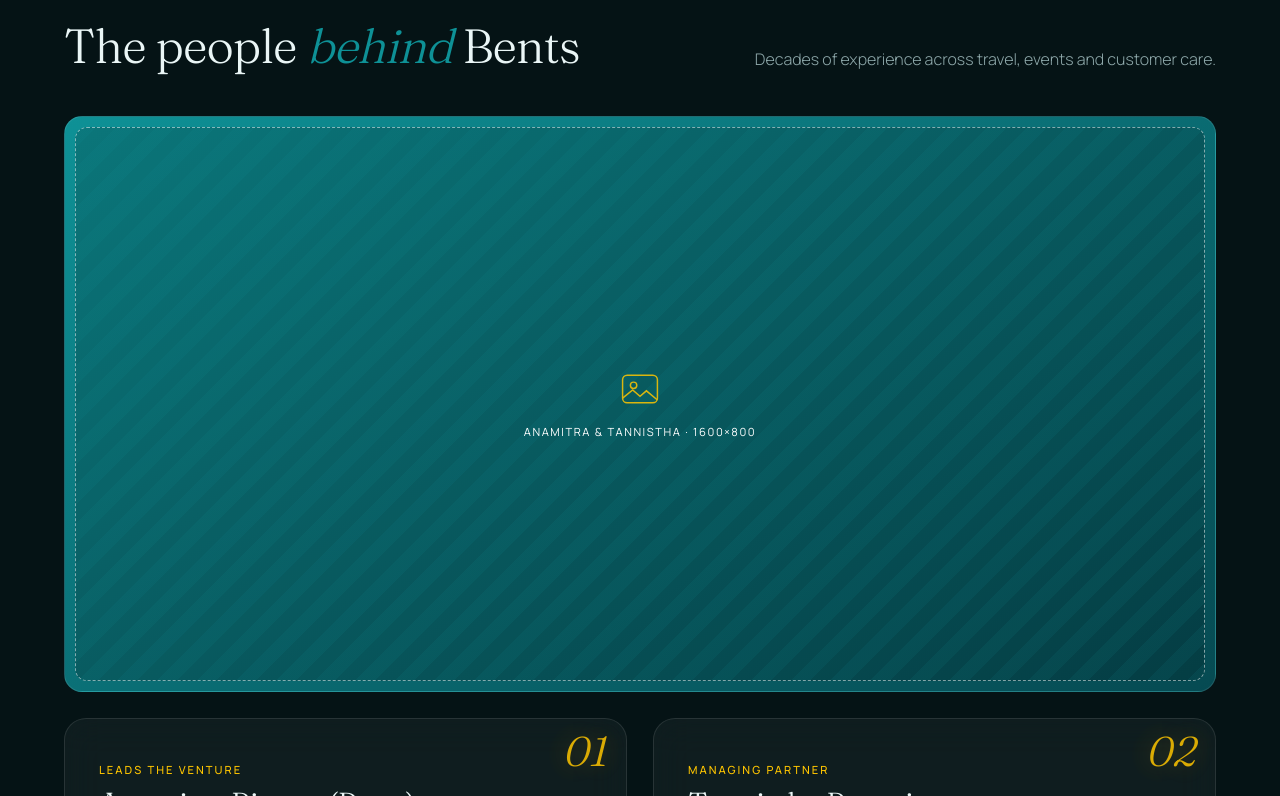
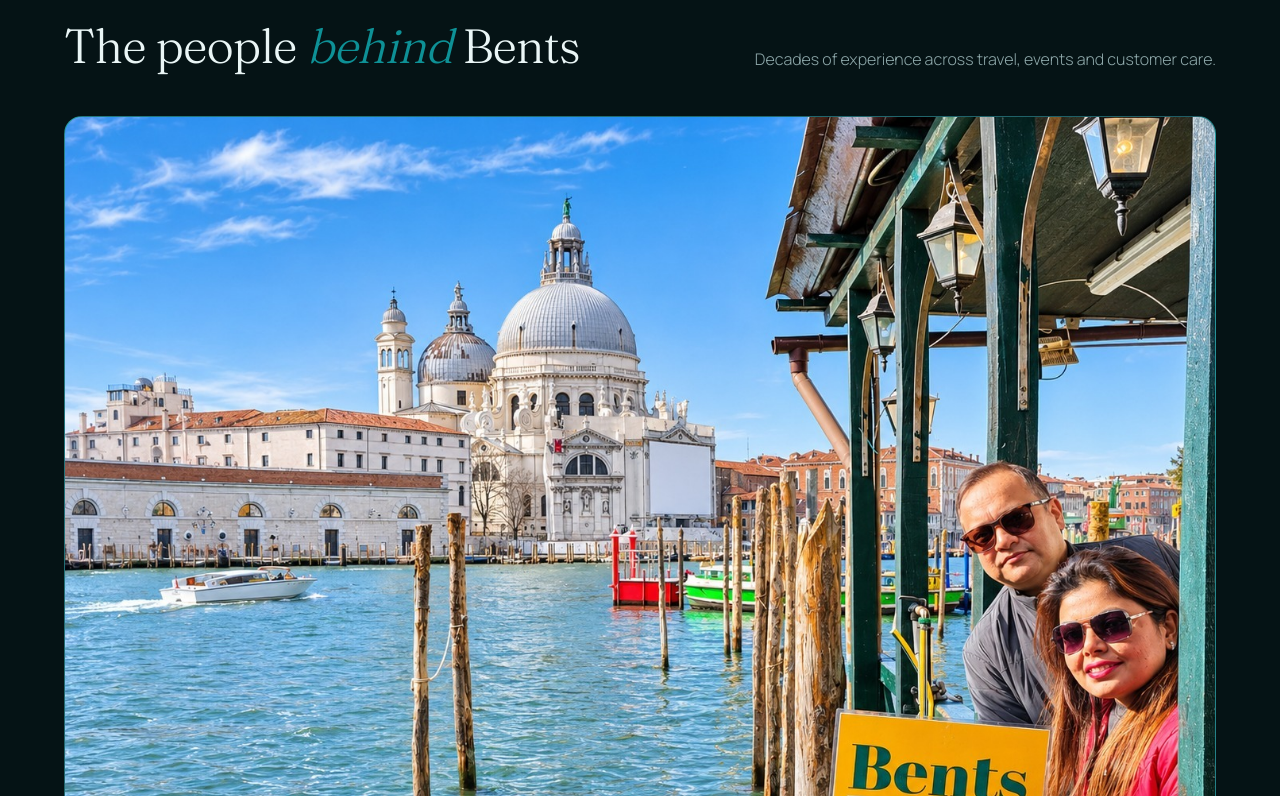
Before and after one commit to DEBOJEETDAS36/t2, a Next.js app: page /about in a window 1280 px wide. Shown: the part 2304-3100 px from the top of the page. Built offline with nearby package versions, Linux system fonts and the light colour scheme.

Commit message:
Bents head img added

```diff
--- a/app/globals.css
+++ b/app/globals.css
@@ -684,7 +684,7 @@ button:disabled,[aria-disabled="true"]{cursor:not-allowed}
 .abt-tags-sm span{padding:7px 13px;font-size:.76rem}
 .abt-people{display:grid;grid-template-columns:1fr 1fr;gap:26px}
 .abt-team-photo{grid-column:1/-1}
-.abt-team-media{aspect-ratio:2/1;transition:border-color .5s,box-shadow .6s}
+.abt-team-media{aspect-ratio:4/3;transition:border-color .5s,box-shadow .6s}
 .abt-team-media:hover{border-color:var(--gold);box-shadow:0 30px 62px -32px var(--glow)}
 .abt-team-media:hover .pic{transform:scale(1.05)}
 .abt-person{position:relative;display:flex;flex-direction:column;padding:16px;overflow:hidden;transition:transform .7s var(--ease),box-shadow .7s,border-color .5s}
@@ -791,7 +791,6 @@ button:disabled,[aria-disabled="true"]{cursor:not-allowed}
 .abt-art{aspect-ratio:16/9}
 .abt-stats{margin-top:56px}
 .pg .abt-stats{grid-template-columns:repeat(2,1fr)}
-.abt-team-media{aspect-ratio:16/9}
 .abt-mosaic{grid-template-columns:repeat(2,1fr);grid-template-rows:repeat(3,160px)}
 .abt-mosaic-main{grid-column:span 2;grid-row:auto}
 .abt-events{grid-template-columns:1fr 1fr}
@@ -808,7 +807,6 @@ button:disabled,[aria-disabled="true"]{cursor:not-allowed}
 .abt-stats{margin-top:44px}
 .abt-panel,.abt-mice-card{padding:26px}
 .abt-people{gap:20px}
-.abt-team-media{aspect-ratio:4/3}
 .abt-bio{padding:22px 8px 10px}
 .abt-bio h3{font-size:1.65rem;margin-bottom:10px}
 .abt-mosaic{grid-template-columns:repeat(2,1fr);grid-template-rows:repeat(3,120px);gap:12px}
--- a/components/AboutContent.tsx
+++ b/components/AboutContent.tsx
@@ -78,7 +78,7 @@ export default function AboutContent() {
           <div className="abt-people">
             <div className="abt-team-photo reveal">
               <div className="abt-media abt-team-media">
-                <Ph name={A.managementPhoto} label="Anamitra & Tannistha · 1600×800" />
+                <Ph name={A.managementPhoto} label="Anamitra & Tannistha · 1448×1086" />
               </div>
             </div>
             {A.management.map((m, i) => (
--- a/data/about.ts
+++ b/data/about.ts
@@ -5,8 +5,8 @@ export const ABOUT = {
     'With a strong network of global partners, industry expertise and a customer-first approach, we specialise in creating travel journeys that are effortless, enjoyable and tailored to perfection.',
   ],
   quote: 'We believe your journey is our responsibility — and we execute every detail with professionalism, creativity and care.',
-  // One shared photo of both leaders. Drop the file at public/images/about/anamitra-tannistha.(jpg|png|webp) — ~1600×800.
-  managementPhoto: 'about/anamitra-tannistha',
+  // One shared photo of both leaders: public/images/about/bents_head.(jpg|jpeg|png|webp) — 1448×1086 (4:3).
+  managementPhoto: 'about/bents_head',
   excellence: [
     'Premium travel & event management company',
     'Expertise in corporate travel, MICE, leisure groups & gifting',
```
Also changed, not shown: public/images/about/bents_head.jpeg (added).
